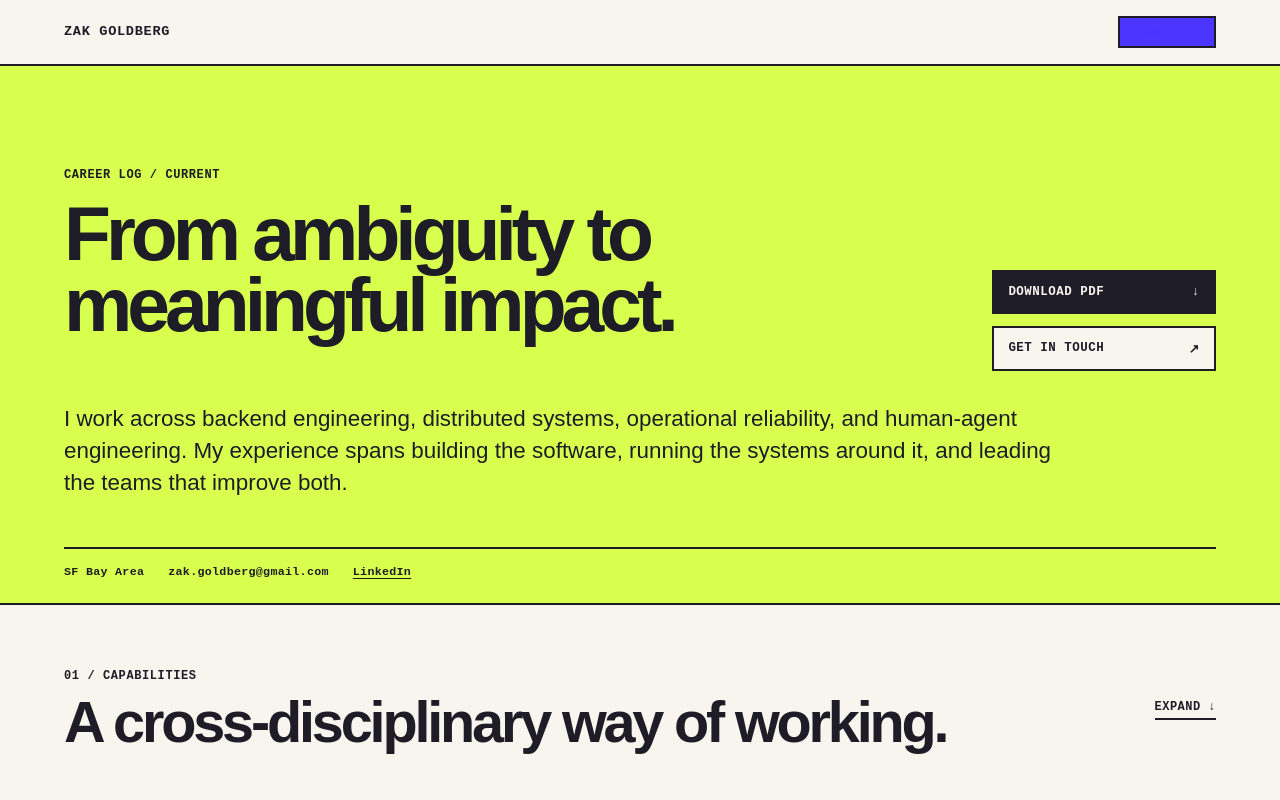
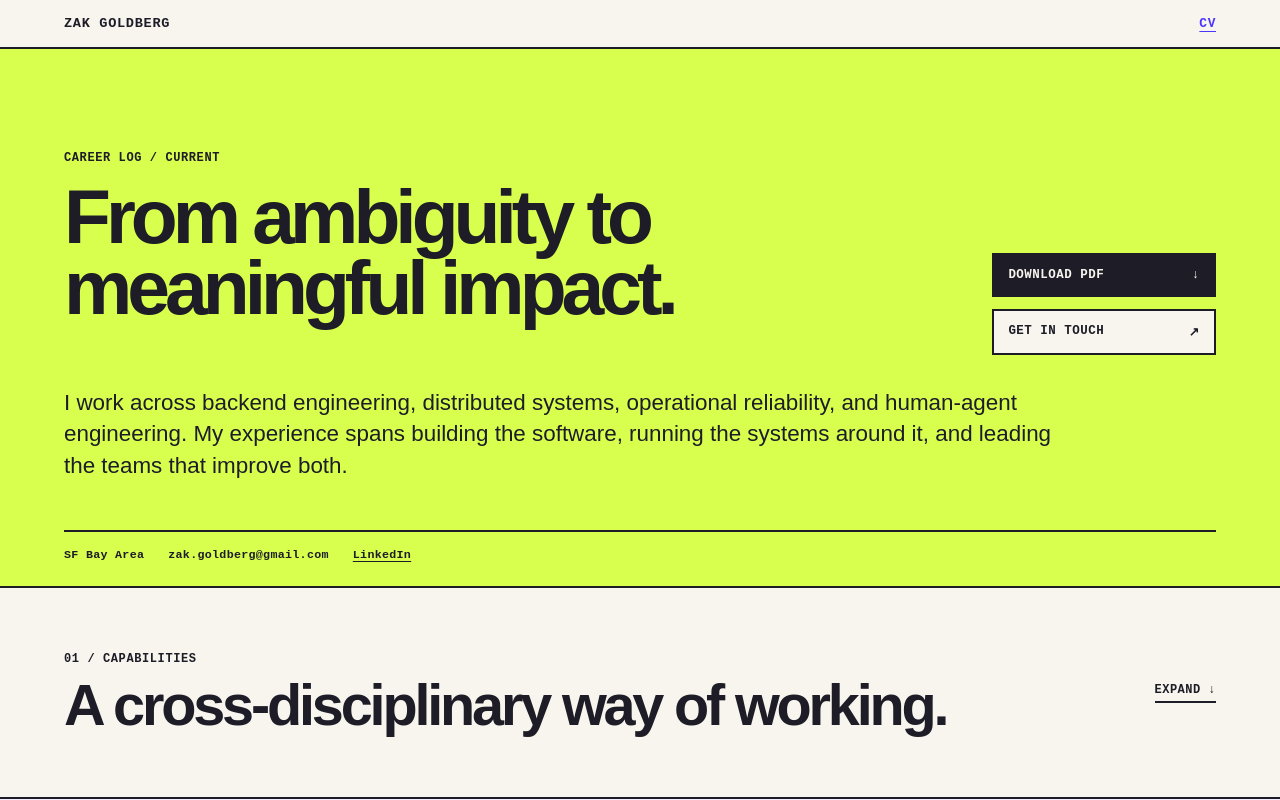
Before and after one commit to zak-goldberg/new-personal-website, a Next.js app: page /cv in a window 1280 px wide. Shown: the top 800 px of the page. Built offline with nearby package versions, Linux system fonts and the light colour scheme.

Commit message:
Use text link for CV navigation

```diff
--- a/app/cv/page.tsx
+++ b/app/cv/page.tsx
@@ -25,7 +25,7 @@ export default function CvPage() {
       <nav className="site-nav" aria-label="Primary navigation">
         <a className="wordmark" href="/">ZAK GOLDBERG</a>
         <div className="nav-links">
-          <a aria-current="page" className="nav-cv" href="/cv">View CV <span aria-hidden="true">→</span></a>
+          <a aria-current="page" href="/cv">CV</a>
         </div>
       </nav>
 
--- a/app/globals.css
+++ b/app/globals.css
@@ -41,9 +41,6 @@ main { overflow: hidden; }
 
 .nav-links a:hover { color: var(--electric); }
 .nav-links a[aria-current="page"] { color: var(--electric); text-decoration: underline; text-underline-offset: 0.25rem; }
-.nav-cv { border: 2px solid var(--line); padding: 0.4rem 0.6rem; }
-.nav-cv:hover, .nav-cv[aria-current="page"] { background: var(--electric); color: white; text-decoration: none; }
-
 .hero, .journey, .next-section { padding: clamp(3.5rem, 9vw, 8rem) clamp(1.25rem, 5vw, 5rem); }
 
 .hero { background: var(--lime); border-bottom: 2px solid var(--line); }
--- a/app/page.tsx
+++ b/app/page.tsx
@@ -15,7 +15,7 @@ export default function Home() {
       <nav className="site-nav" aria-label="Primary navigation">
         <a className="wordmark" href="#top">ZAK GOLDBERG</a>
         <div className="nav-links">
-          <a className="nav-cv" href="/cv">View CV <span aria-hidden="true">→</span></a>
+          <a href="/cv">CV</a>
         </div>
       </nav>
 
```
